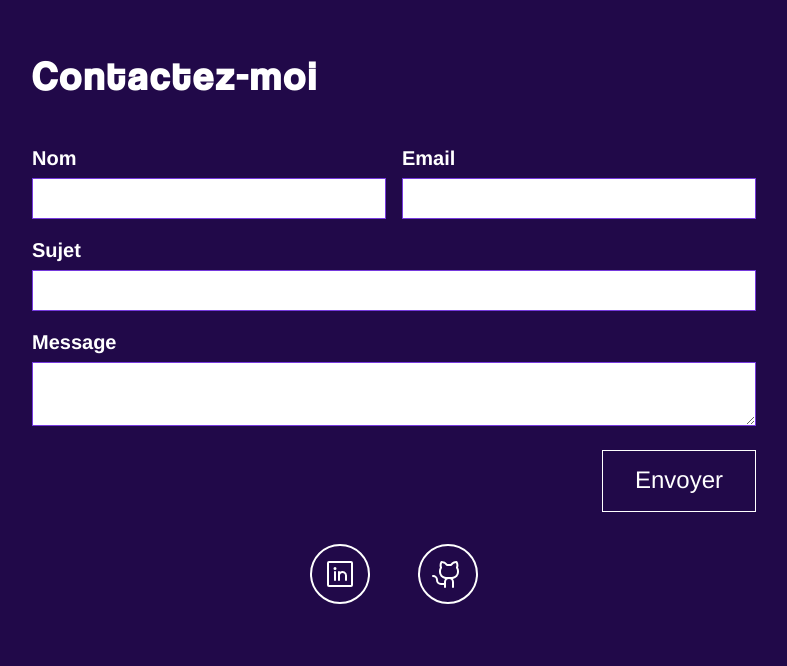
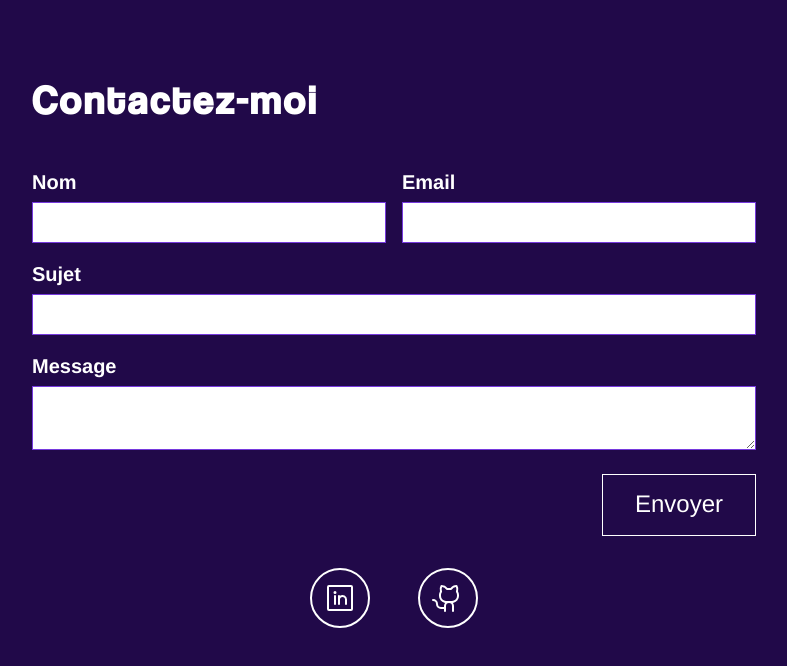
Before and after one commit to LeBonMimo/portfolio, a React (Vite) app in the folder react-portfolio/: page / in a window 1280 px wide. Shown: the part 2472-3138 px from the top of the page, without its empty margins (246-1033 px from the left). Built offline with nearby package versions, Linux system fonts and the light colour scheme.

Commit message:
class synthaxe

```diff
--- a/react-portfolio/src/components/Contact/Contact.scss
+++ b/react-portfolio/src/components/Contact/Contact.scss
@@ -18,7 +18,7 @@
         font-family: $font-title;
         letter-spacing: 3px;
         font-size: $fs-800;
-        margin-bottom: 3rem;
+        margin-block: 3rem;
     }
 }
 
--- a/react-portfolio/src/components/Navbar/Navbar.jsx
+++ b/react-portfolio/src/components/Navbar/Navbar.jsx
@@ -32,9 +32,9 @@ export const Navbar = () => {
                 <a className='logo' href="/"><img src={getImageUrl("logo/logo.svg")} alt="logo image" /></a>
                 <div className='menu'>
                     <button aria-label="Toggle Menu" className={`menu-btn ${menuOpen ? 'menu-open' : ''}`} onClick={() => setMenuOpen(!menuOpen)}>
-                        <span class="first"></span>
-                        <span class="second"></span>
-                        <span class="third"></span>
+                        <span className="first"></span>
+                        <span className="second"></span>
+                        <span className="third"></span>
                     </button>
                     <ul className={`menu-items ${menuOpen ? 'menu-open' : ''}`} onClick={() => setMenuOpen(false)}>
                         <li><a href="#Pres">Présentation</a></li>
```
